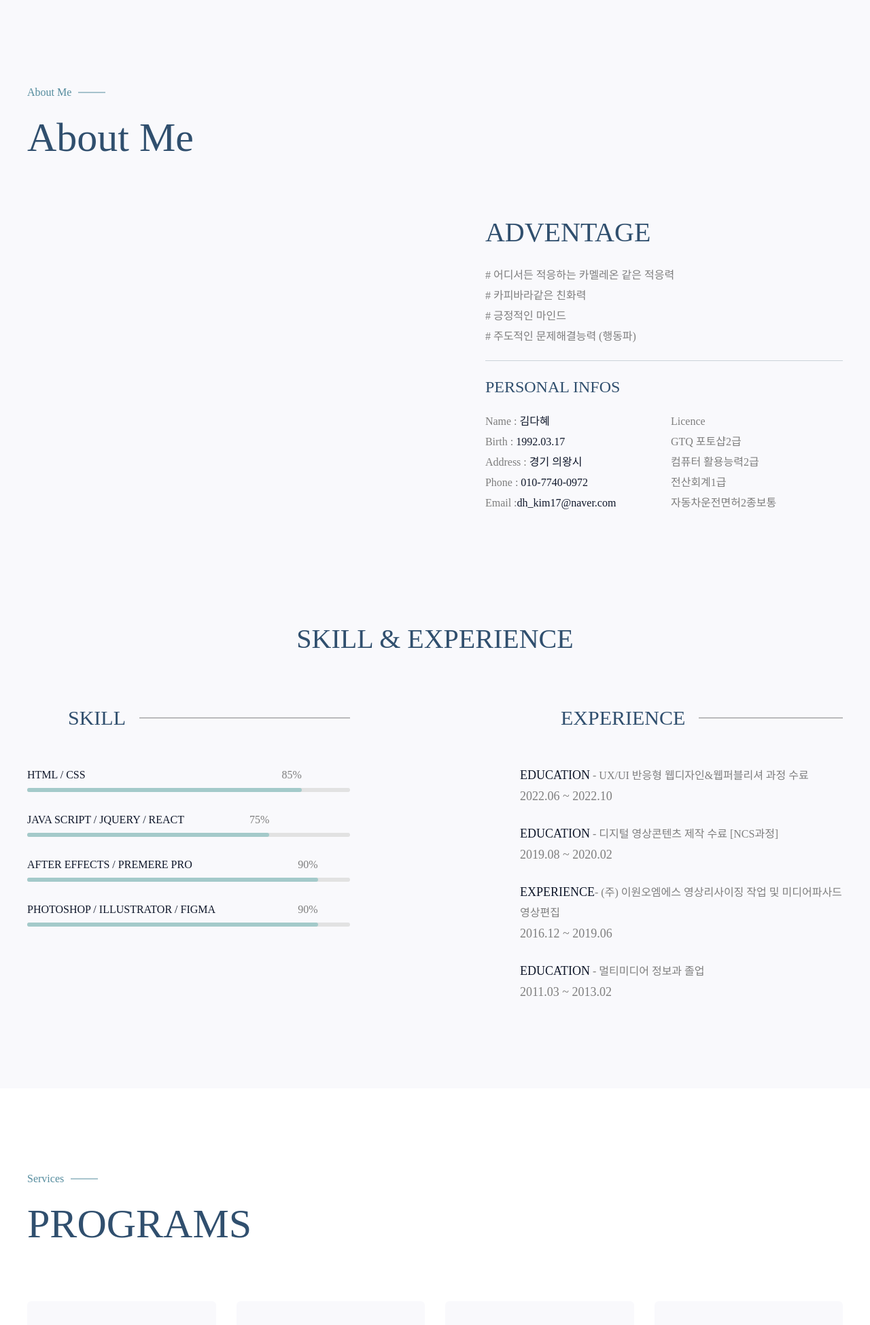
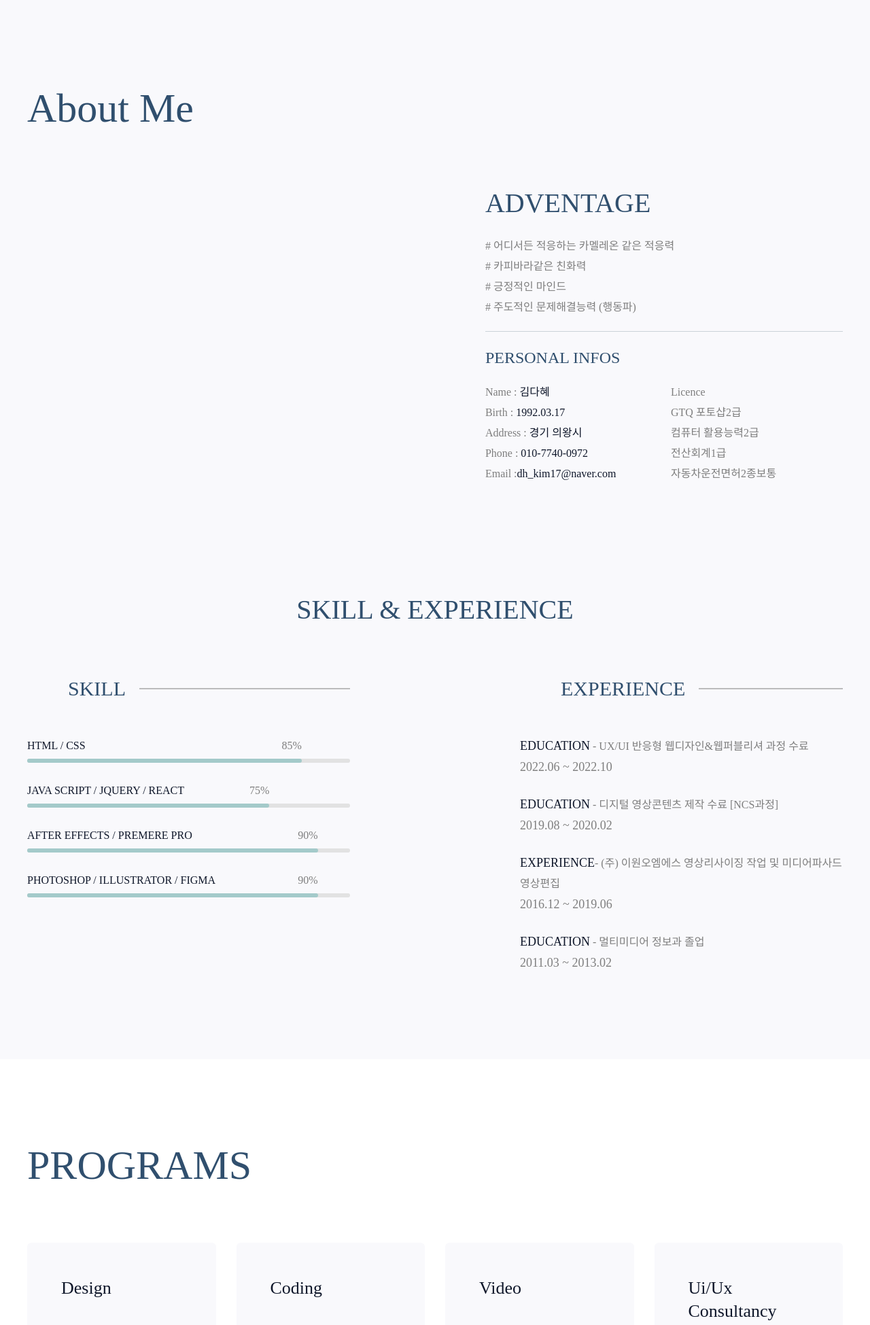
Before and after one commit to dahyekim17/git01, a plain HTML site: page index.html in a window 1280 px wide. Shown: the part 800-2749 px from the top of the page at 68% size. Drawn offline with Linux system fonts and the light colour scheme; no server answers.

Commit message:
Add files via upload

```diff
--- a/index.html
+++ b/index.html
@@ -167,7 +167,7 @@
         <div class="kdh_about" id="about">
             <div class="container">
                 <div class="kdh_title_holder">
-                    <span>About Me</span>
+
                     <h3>About Me</h3>
                 </div>
                 <div class="about_inner">
@@ -291,7 +291,6 @@
         <div class="kdh_services" id="service">
             <div class="container">
                 <div class="kdh_title_holder">
-                    <span>Services</span>
                     <h3>PROGRAMS</h3>
                 </div>
                 <div class="service_list">
```
